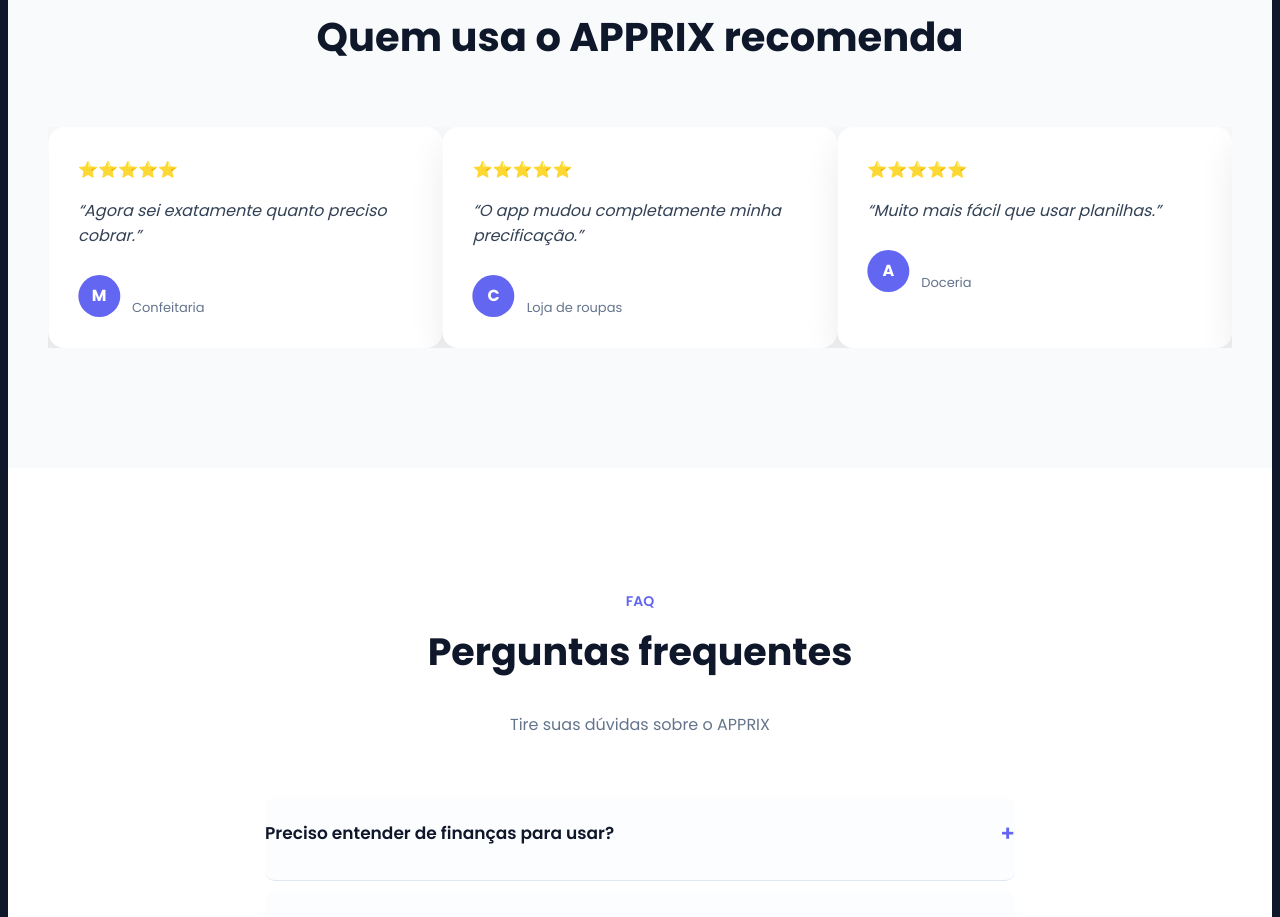
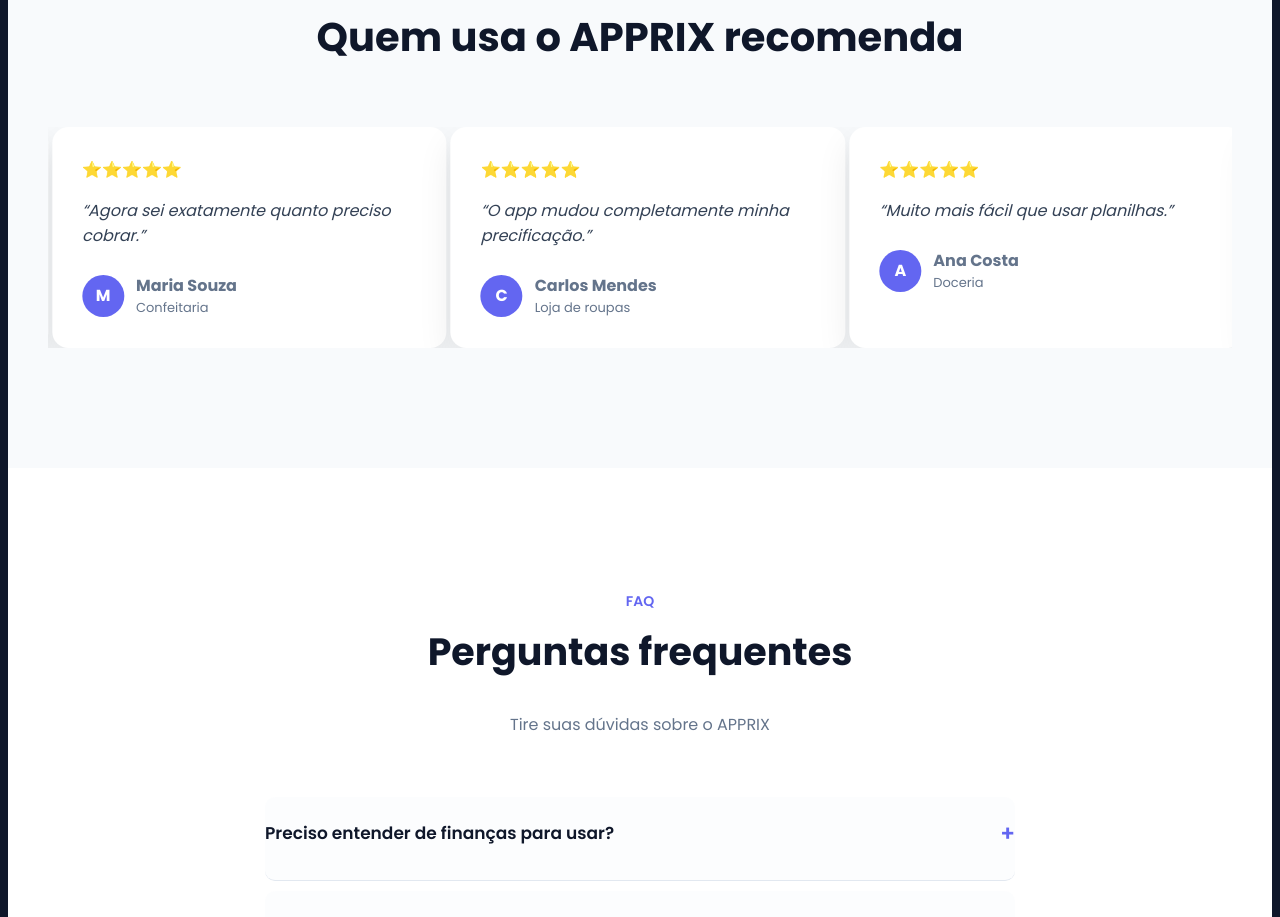
Before and after one commit to nydralabs-hub/client, a React (Vite) app in the folder client/: page / in a window 1280 px wide. Shown: the part 5640-6557 px from the top of the page. Built offline with nearby package versions, Linux system fonts and the light colour scheme.

Commit message:
1803202601

```diff
--- a/client/src/styles/businessGoals.css
+++ b/client/src/styles/businessGoals.css
@@ -106,6 +106,10 @@
 /* RESPONSIVE */
 
 @media (max-width: 900px) {
+  .business {
+    padding: 80px 0;
+    background: #f8fafc;
+  }
   .business-content h2 {
     font-size: 36px;
     line-height: 1.1;
--- a/client/src/styles/noSpreadsheet.css
+++ b/client/src/styles/noSpreadsheet.css
@@ -71,6 +71,9 @@
 /* RESPONSIVE */
 
 @media (max-width: 900px) {
+  .nosheet {
+    padding: 80px 0;
+  }
   .nosheet-content h2 {
     font-size: 36px;
     line-height: 1.1;
--- a/client/src/styles/sections.css
+++ b/client/src/styles/sections.css
@@ -189,6 +189,10 @@
 /* MOBILE */
 
 @media (max-width: 900px) {
+  .how-section {
+    /* background: #f8fafc; */
+    padding: 40px 0;
+  }
   .features-grid {
     grid-template-columns: 1fr 1fr;
   }
--- a/client/src/styles/testemonials.css
+++ b/client/src/styles/testemonials.css
@@ -44,7 +44,7 @@
   flex: 0 0 33.333%;
   padding: 30px;
   box-sizing: border-box;
-
+  margin-right: 4px;
   background: white;
   border-radius: 16px;
   text-align: left;
@@ -94,6 +94,12 @@
   font-weight: bold;
 }
 
+.testimonial-info strong {
+  display: block;
+  /* font-size: 13px; */
+  color: #64748b;
+}
+
 .testimonial-info span {
   display: block;
   font-size: 13px;
@@ -107,6 +113,11 @@
     line-height: 1.1;
   }
   .testimonial-card {
+    margin-top: 4px;
+    margin-bottom: 32px;
     flex: 0 0 100%;
   }
+  .testimonials-section {
+    padding: 40px 4px;
+  }
 }
```
